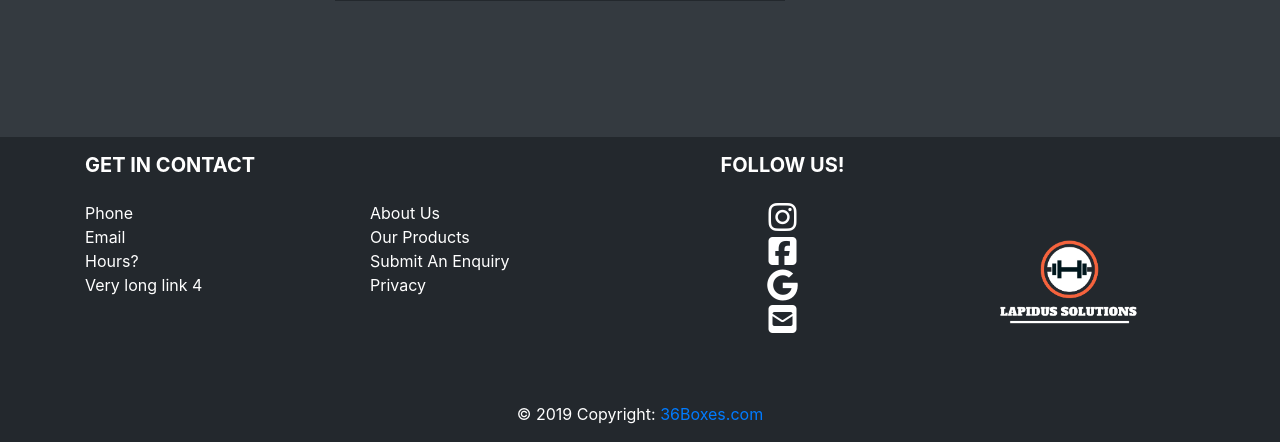
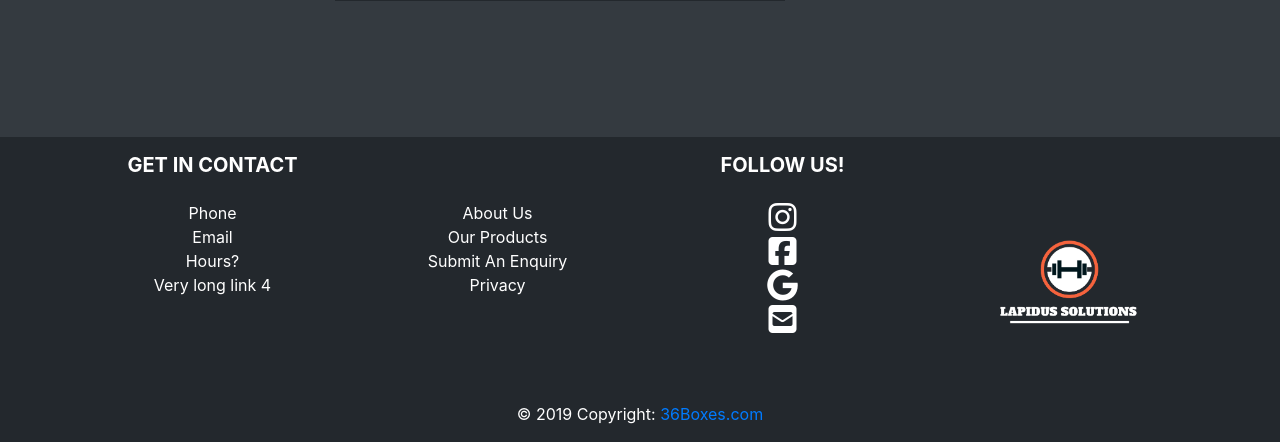
Before and after one commit to 36Boxes/Lapidus-Solutions, a Django app: page /about/ in a window 1280 px wide. Shown: the part 1583-2025 px from the top of the page. Run offline with Django 3.2, Linux system fonts and the light colour scheme; some libraries are stand-ins or nearby versions; some web fonts are replaced.

Commit message:
first commit

```diff
--- a/templates/core/base.html
+++ b/templates/core/base.html
@@ -67,6 +67,8 @@
       <!-- Grid column -->
       <div class="col-lg">
 
+          <div class="text-center">
+
         <!-- Links -->
         <h5 class="font-weight-bold text-uppercase mt-3 mb-4 text-white">Get In Contact</h5>
 
@@ -84,6 +86,7 @@
             <a class="text-white"  href="#!">Very long link 4</a>
           </li>
         </ul>
+          </div>
 
       </div>
       <!-- Grid column -->
@@ -92,6 +95,7 @@
 
       <!-- Grid column -->
       <div class="col-lg">
+          <div class="text-center">
 
         <!-- Links -->
         <h5 class="font-weight-bold text-uppercase mt-3 mb-4">&nbsp;</h5>
@@ -110,6 +114,7 @@
             <a class="text-white" href="#!">Privacy</a>
           </li>
         </ul>
+              </div>
 
       </div>
       <!-- Grid column -->
```
